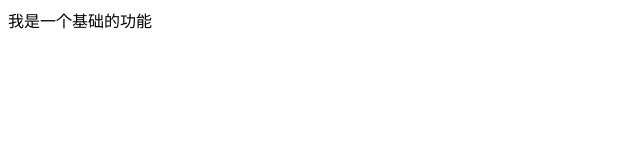
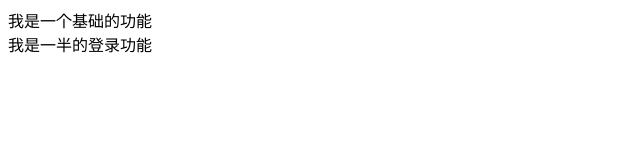
Before and after one commit to xuwei9502/first-status, a plain HTML site: page index.html in a window 1280 px wide. Shown: the whole page, without its empty margins (0-640 px from the left). Drawn offline with Linux system fonts and the light colour scheme.

Commit message:
一半的登录功能

```diff
--- a/index.html
+++ b/index.html
@@ -8,5 +8,6 @@
 </head>
 <body>
   <div>我是一个基础的功能</div>
+  <div>我是一半的登录功能</div>
 </body>
 </html>
```
